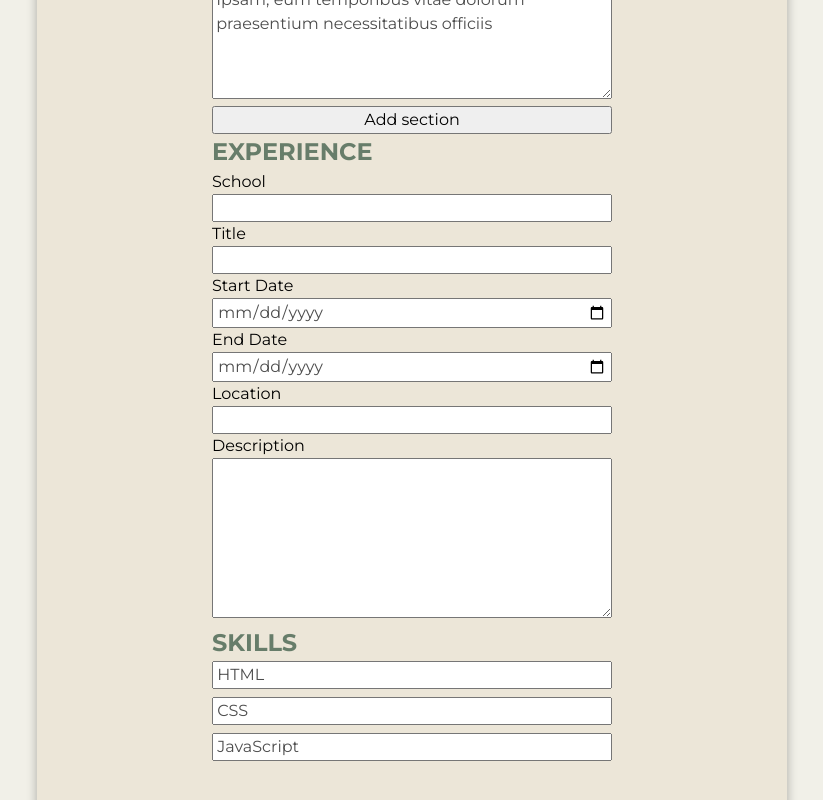
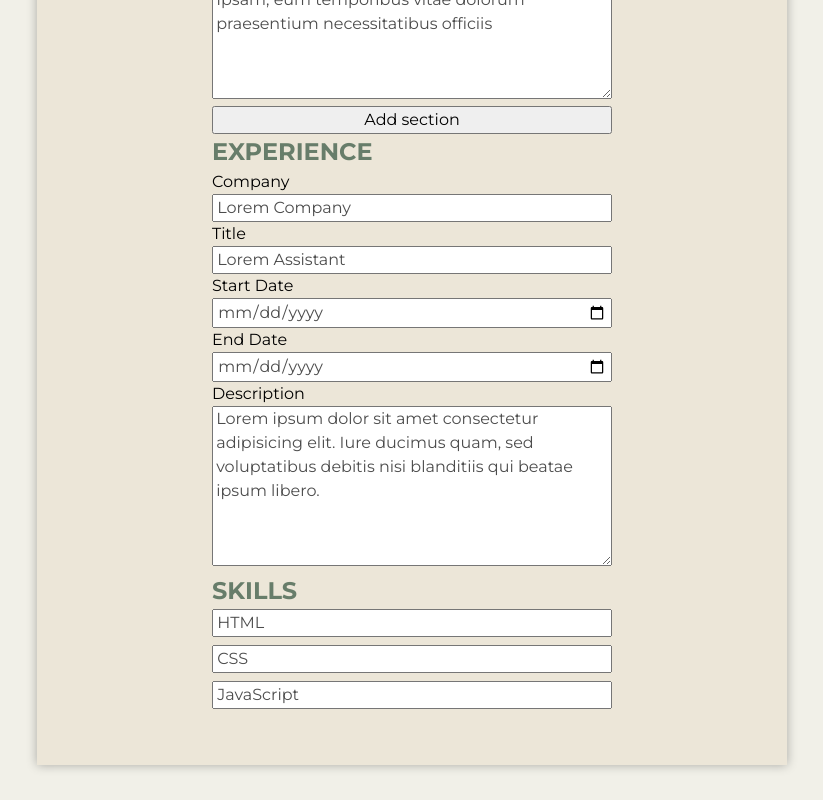
Before and after one commit to joaquimlcbfranco/cv-app, a React (Vite) app: page / in a window 1280 px wide. Shown: the part 1000-1800 px from the top of the page, without its empty margins (228-1051 px from the left). Built offline with nearby package versions, Linux system fonts and the light colour scheme.

Commit message:
feat: Change handling to receive multiple experience input forms

```diff
--- a/src/components/Experience.jsx
+++ b/src/components/Experience.jsx
@@ -2,7 +2,7 @@ import "../styles/experience.css";
 
 export default function Experience({ experience, setExperience }) {
 	const handleChange = (e, id) => {
-		if (id === "school") {
+		if (id === "company") {
 			setExperience({ ...experience, company: e.target.value });
 		} else if (id === "title") {
 			setExperience({ ...experience, title: e.target.value });
@@ -10,8 +10,6 @@ export default function Experience({ experience, setExperience }) {
 			setExperience({ ...experience, startDate: e.target.value });
 		} else if (id === "endDate") {
 			setExperience({ ...experience, endDate: e.target.value });
-		} else if (id === "location") {
-			setExperience({ ...experience, location: e.target.value });
 		} else if (id === "description") {
 			setExperience({ ...experience, description: e.target.value });
 		}
@@ -22,48 +20,47 @@ export default function Experience({ experience, setExperience }) {
 			<section className="experience">
 				<div className="experience-inputs">
 					<h2>Experience</h2>
+					{experience.map((obj) => {
+						return (
+							<>
 								<Input
-						label="School"
+									label="Company"
 									type="text"
-						id="school"
-						value={experience.company}
+									id="company"
+									value={obj.company}
 									onType={handleChange}
 								></Input>
 								<Input
 									label="Title"
 									type="text"
 									id="title"
-						value={experience.title}
+									value={obj.title}
 									onType={handleChange}
 								></Input>
 								<Input
 									label="Start Date"
 									type="date"
 									id="startDate"
-						value={experience.startDate}
+									value={obj.startDate}
 									onType={handleChange}
 								></Input>
 								<Input
 									label="End Date"
 									type="date"
 									id="endDate"
-						value={experience.endDate}
-						onType={handleChange}
-					></Input>
-					<Input
-						label="Location"
-						type="text"
-						id="location"
-						value={experience.location}
+									value={obj.endDate}
 									onType={handleChange}
 								></Input>
 								<Input
 									label="Description"
 									type=""
 									id="description"
-						value={experience.description}
+									value={obj.description}
 									onType={handleChange}
 								></Input>
+							</>
+						);
+					})}
 				</div>
 			</section>
 		</>
```
Lines whose indentation alone changed are shown as unchanged.
